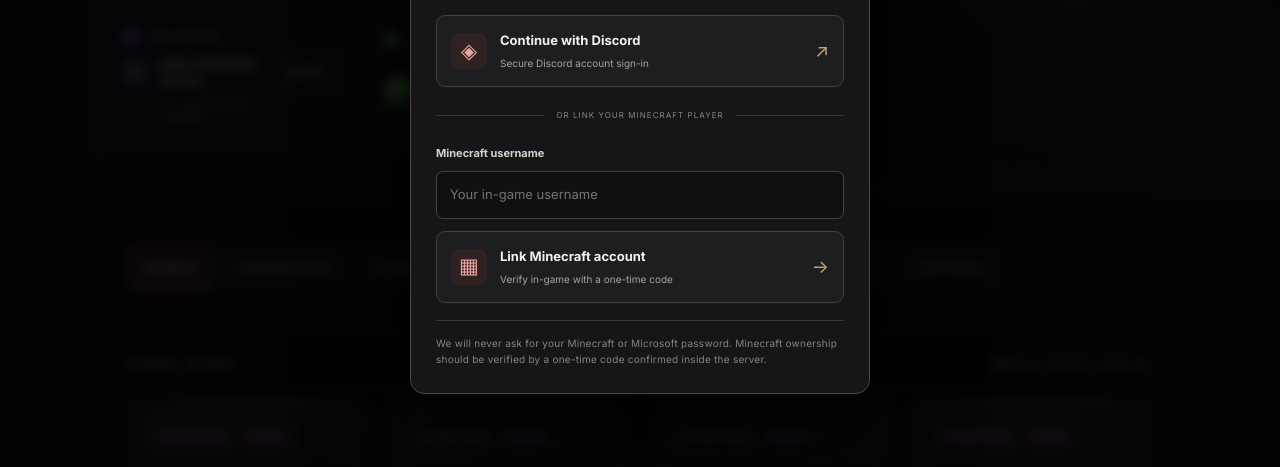
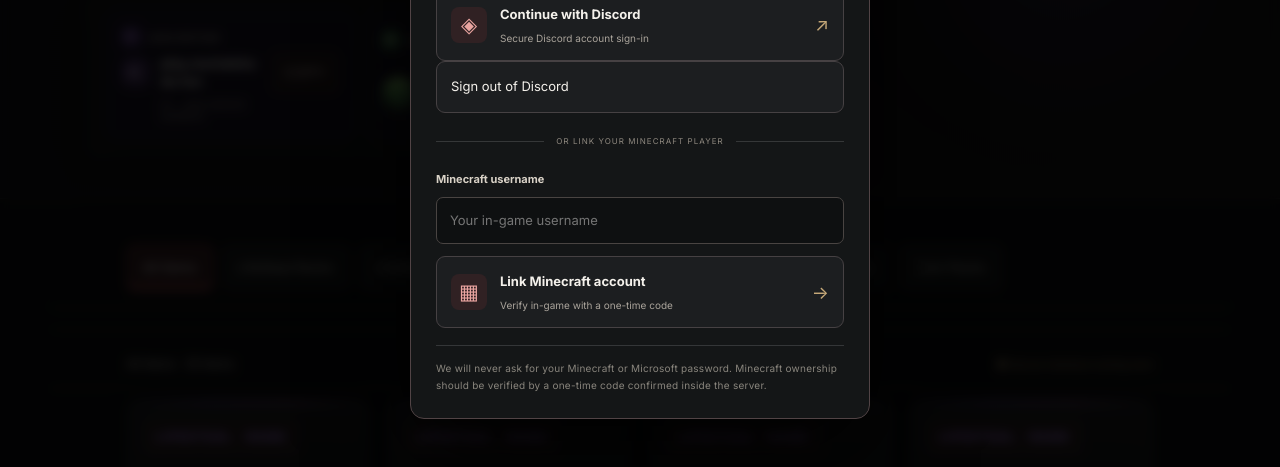
Before and after one commit to arjun1313425-spec/MortalShadeStore, a plain HTML site: page website/store.html in a window 1280 px wide. Both pictures are taken after a click on the button "PLAYER LOGIN". Shown: the part 286-753 px from the top of the page. Drawn offline with Linux system fonts and the light colour scheme; no server answers.

Commit message:
Add Discord sign-out control to store

```diff
--- a/website/store.html
+++ b/website/store.html
@@ -108,6 +108,7 @@
     <div class="dialog-heading"><div><p class="eyebrow">MORTALSHADE ACCOUNT</p><h2>PLAYER LOGIN</h2></div><button id="close-player-login" class="icon-button" type="button" aria-label="Close login">×</button></div>
     <p class="login-intro">Sign in to keep your player profile and purchases together across visits.</p>
     <button id="discord-login-start" class="login-provider discord-provider" type="button"><span class="provider-mark">◈</span><span><strong>Continue with Discord</strong><small>Secure Discord account sign-in</small></span><span class="provider-arrow">↗</span></button>
+    <button id="discord-logout" class="login-provider" type="button" hidden>Sign out of Discord</button>
     <div class="login-divider"><span>OR LINK YOUR MINECRAFT PLAYER</span></div>
     <form id="minecraft-link-form" class="minecraft-link-form">
       <label for="minecraft-link-username">Minecraft username</label>
```
